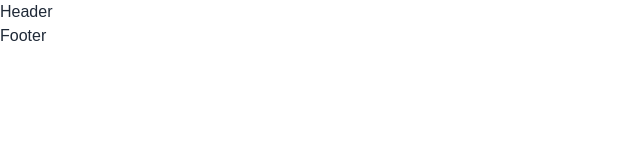
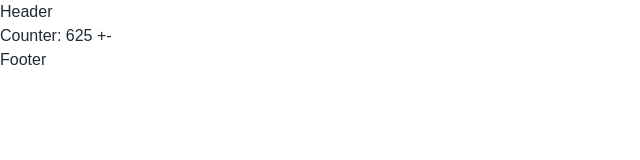
Before and after one commit to romijulianto/nuxt-started, a Nuxt app: page /state-management in a window 1280 px wide. Before the commit this address had no page. Shown: the top 160 px of the page, without its empty margins (0-640 px from the left). Built offline with nearby package versions, Linux system fonts and the light colour scheme.

Commit message:
feat: add state management component with counter functionality

```diff
--- /dev/null
+++ b/pages/state-management/index.vue
@@ -0,0 +1,15 @@
+<script setup lang="ts">
+const counter = useState('counter', () => Math.round(Math.random() * 1000))
+</script>
+
+<template>
+  <div>
+    Counter: {{ counter }}
+    <button @click="counter++">
+      +
+    </button>
+    <button @click="counter--">
+      -
+    </button>
+  </div>
+</template>
```
